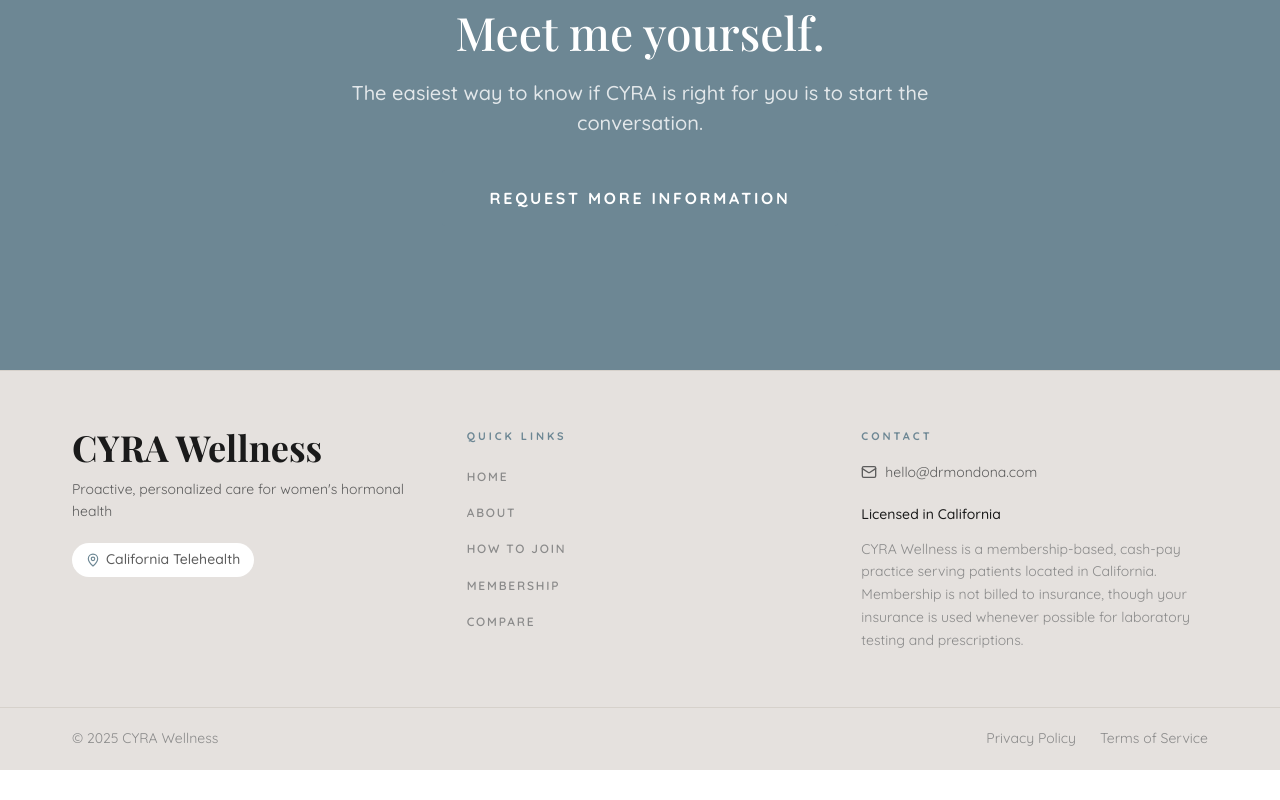
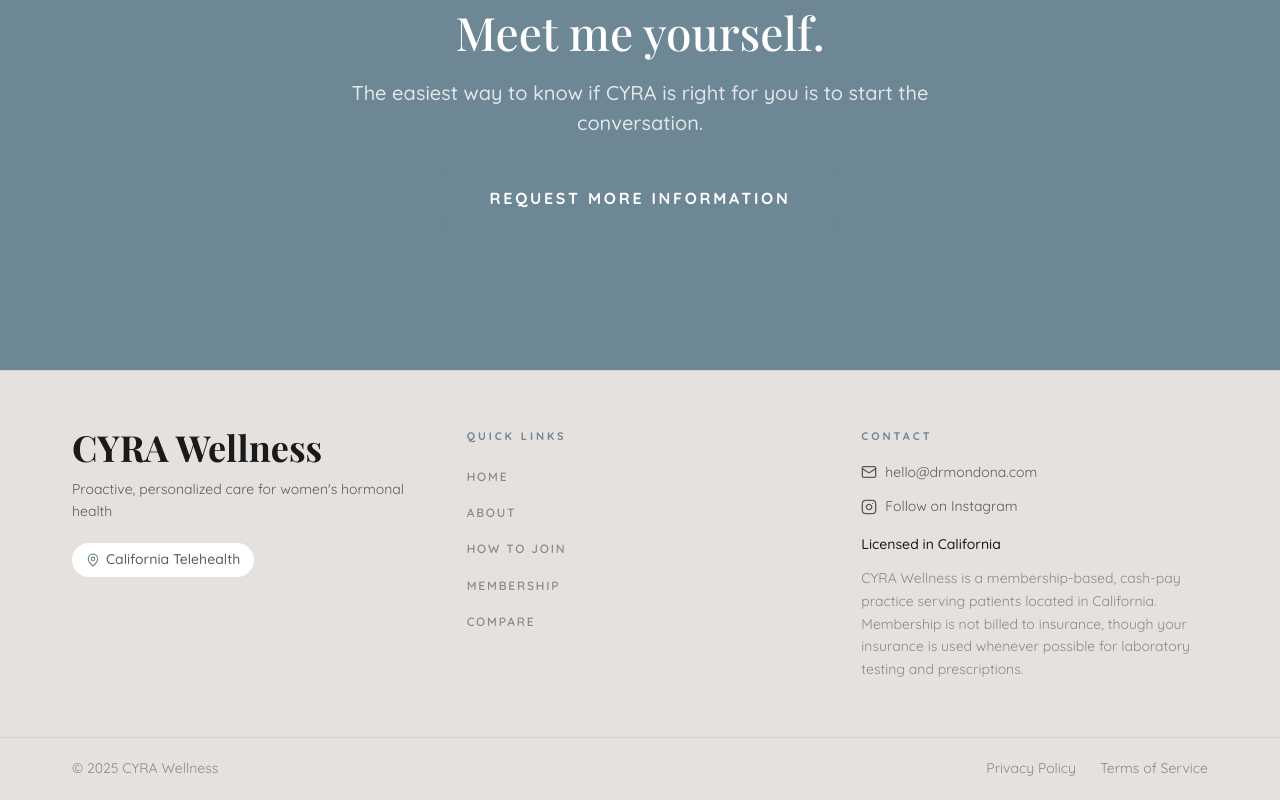
Before and after one commit to bagoodwin21/cyra-website, a Next.js app: page /about in a window 1280 px wide. Shown: the part 2363-3163 px from the top of the page. Before the commit the page ends 3133 px from the top, so only its background shows below. Built offline with nearby package versions, Linux system fonts and the light colour scheme; no server answers.

Commit message:
Add Instagram link to footer
Adds @drmondona's Instagram profile as a link in the footer's contact
column, next to email and text-us, following the existing icon-link
pattern.

```diff
--- a/src/components/layout/footer.tsx
+++ b/src/components/layout/footer.tsx
@@ -1,5 +1,5 @@
 import Link from "next/link";
-import { MapPin, Mail, MessageCircle } from "lucide-react";
+import { MapPin, Mail, MessageCircle, Instagram } from "lucide-react";
 import { content } from "@/content/site-content";
 import { legalLinks, navLinks, siteConfig } from "@/lib/site";
 
@@ -61,6 +61,17 @@ export function Footer() {
               Prefer to text? Message us
             </a>
           )}
+          {siteConfig.instagramUrl && (
+            <a
+              href={siteConfig.instagramUrl}
+              target="_blank"
+              rel="noopener noreferrer"
+              className="mt-2 flex items-center gap-2 text-small text-foreground-secondary transition-colors hover:text-foreground"
+            >
+              <Instagram className="h-4 w-4" aria-hidden />
+              Follow on Instagram
+            </a>
+          )}
           <p className="mt-4 text-small font-medium text-foreground">
             {siteConfig.licensedStates}
           </p>
--- a/src/content/site-content.ts
+++ b/src/content/site-content.ts
@@ -65,6 +65,8 @@ export const content = {
     licensedStates: "Licensed in California", // Where care is offered — California only
     // Contact email shown in the footer and on the booking page
     email: "hello@drmondona.com",
+    // Instagram profile link shown in the footer
+    instagramUrl: "https://www.instagram.com/drmondona/",
     // Fine-print line at the bottom of the site
     disclaimer:
       "CYRA Wellness is a membership-based, cash-pay practice serving patients located in California. Membership is not billed to insurance, though your insurance is used whenever possible for laboratory testing and prescriptions.",
--- a/src/lib/site.ts
+++ b/src/lib/site.ts
@@ -23,6 +23,7 @@ export const siteConfig = {
   physician: content.brand.physician,
   licensedStates: content.brand.licensedStates,
   email: content.brand.email,
+  instagramUrl: content.brand.instagramUrl,
   disclaimer: content.brand.disclaimer,
   /**
    * Practice SMS number for "text us" links (E.164, e.g. +18055551234).
```
